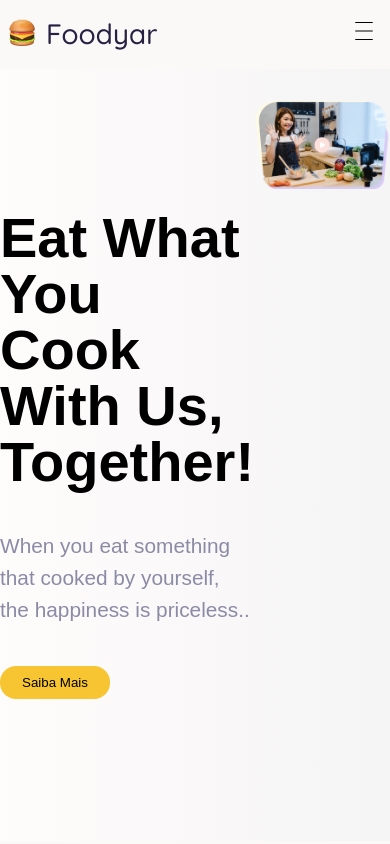
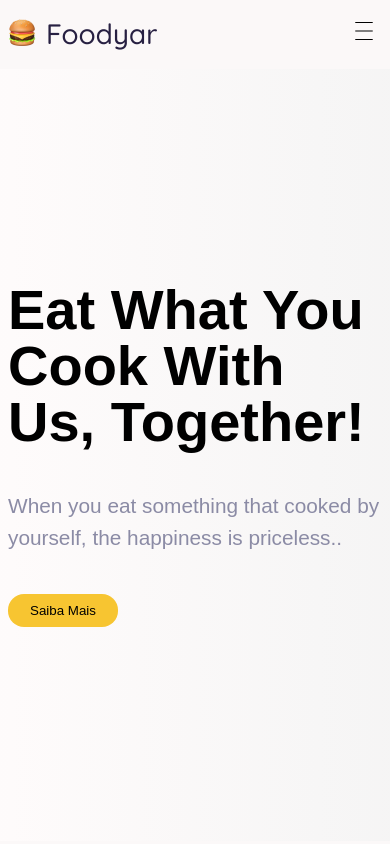
Before and after one commit to knightoffcode/foodyar, a React app: page / in a window 390 px wide. Shown: the top 844 px of the page. Built offline with nearby package versions, Linux system fonts and the light colour scheme; the HTML template or start-up script is replaced by a standard one.

Commit message:
#015 - Banner responsivity.

```diff
--- a/src/styles/Components/Banner.scss
+++ b/src/styles/Components/Banner.scss
@@ -6,7 +6,6 @@
         margin: 0 0 2rem;
         height: calc(100vh - 72px);
         background: linear-gradient(to left, rgba(244, 244, 244, 0.8), rgba(255, 252, 252, 0.8));
-
     }
 
     &__wrapper {
@@ -55,11 +54,37 @@
         display: inline-flex;
         flex-direction: column;
         justify-content: center;
+
+
+        @media (max-width: 576px) {
+            padding: 1.5rem 0.5rem;
+        }
+
+        @media (max-width: 767px) {}
+
+        @media (max-width: 991px) {}
+
+        @media (max-width: 1199px) {}
+
+        @media (max-width: 1399px) {}
     }
 
     &__image-wrapper {
         flex: 1 1 0%;
         height: 100%;
+
+
+        @media (max-width: 576px) {
+            display: none;
+        }
+
+        @media (max-width: 767px) {}
+
+        @media (max-width: 991px) {}
+
+        @media (max-width: 1199px) {}
+
+        @media (max-width: 1399px) {}
     }
 
     &__tip {
```
